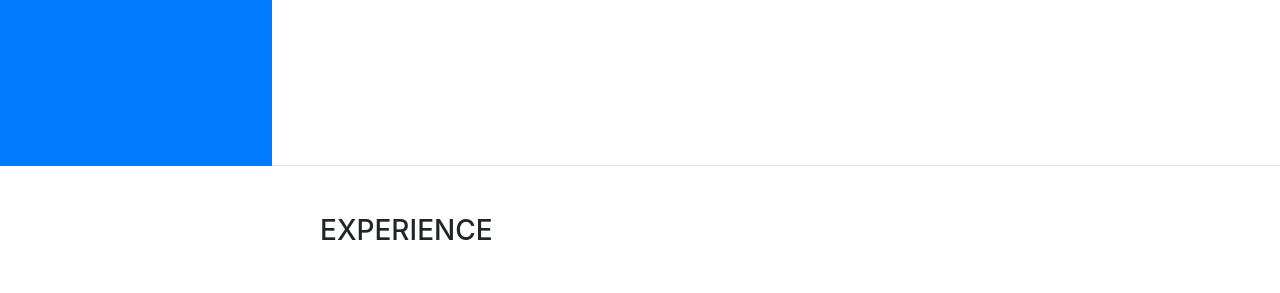
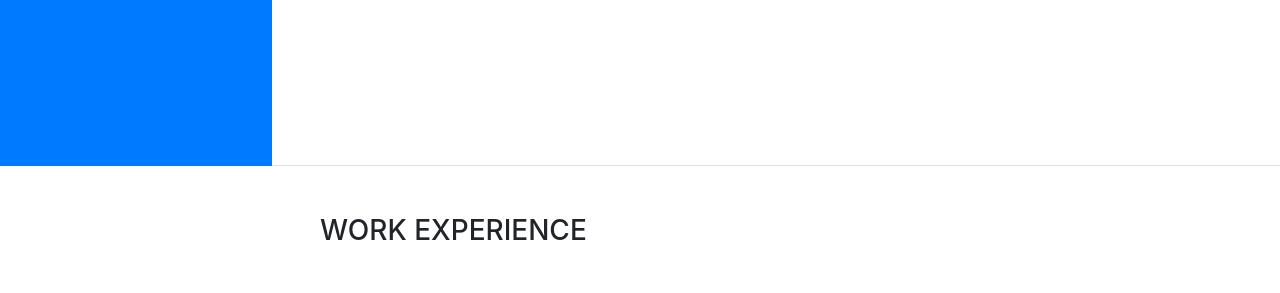
Before and after one commit to risatino/cv, a website with bundled scripts: page index.html in a window 1280 px wide. Shown: the part 634-927 px from the top of the page. Built offline with nearby package versions, Linux system fonts and the light colour scheme; a web font is replaced by a local one.

Commit message:
Updated cv content

```diff
--- a/index.html
+++ b/index.html
@@ -113,7 +113,7 @@
 
       <section class="resume-section p-3 p-lg-5 d-flex flex-column" id="experience">
         <div class="my-auto">
-          <h3 class="mb-5">Experience</h3>
+          <h3 class="mb-5">Work Experience</h3>
 
           <div class="resume-item d-flex flex-column flex-md-row mb-5">
             <div class="resume-content mr-auto">
```
